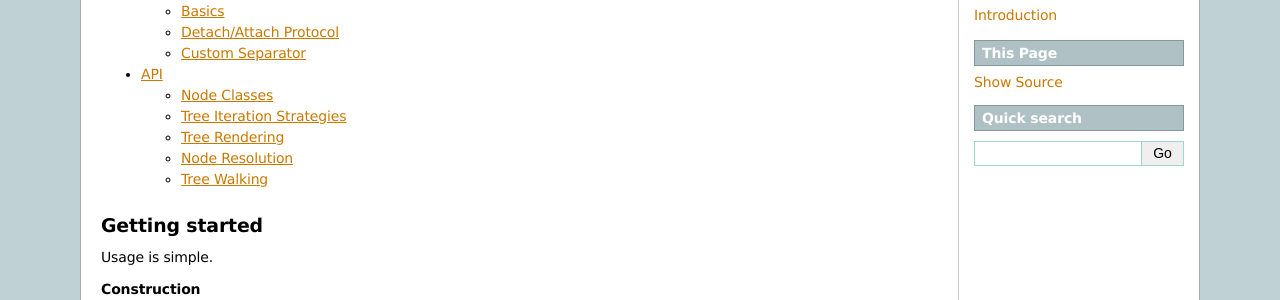
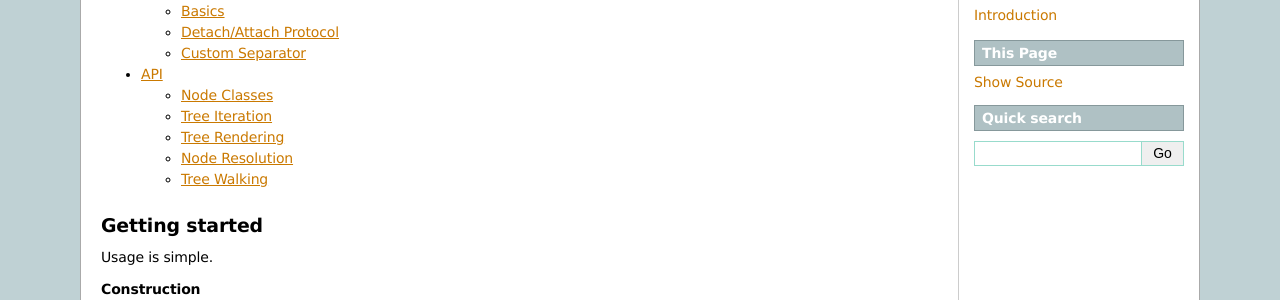
Before and after one commit to c0fec0de/anytree, a Sphinx documentation site: the page built from docs/index.rst, in a window 1280 px wide. Shown: the part 167-467 px from the top of the page. Built offline with Sphinx 7.4.7, drawn with Linux system fonts in a browser that asks for light colours; pages that are not in the unit, such as notebooks, are missing from menus.

Commit message:
Update Iterator Documentation.

```diff
--- a/docs/apidoc/anytree.iterators.rst
+++ b/docs/apidoc/anytree.iterators.rst
@@ -1,5 +1,5 @@
-Tree Iteration Strategies
-=========================
+Tree Iteration
+==============
 
 .. automodule:: anytree.iterators
     :members:
--- a/docs/intro.rst
+++ b/docs/intro.rst
@@ -20,6 +20,8 @@
 
 * :any:`PreOrderIter`: iterate over tree using pre-order strategy
 * :any:`PostOrderIter`: iterate over tree using post-order strategy
+* :any:`LevelOrderIter`: iterate over tree using level-order strategy
+* :any:`LevelGroupOrderIter`: iterate over tree using level-order strategy returning group for every level
 
 **Tree Rendering**
 
```
